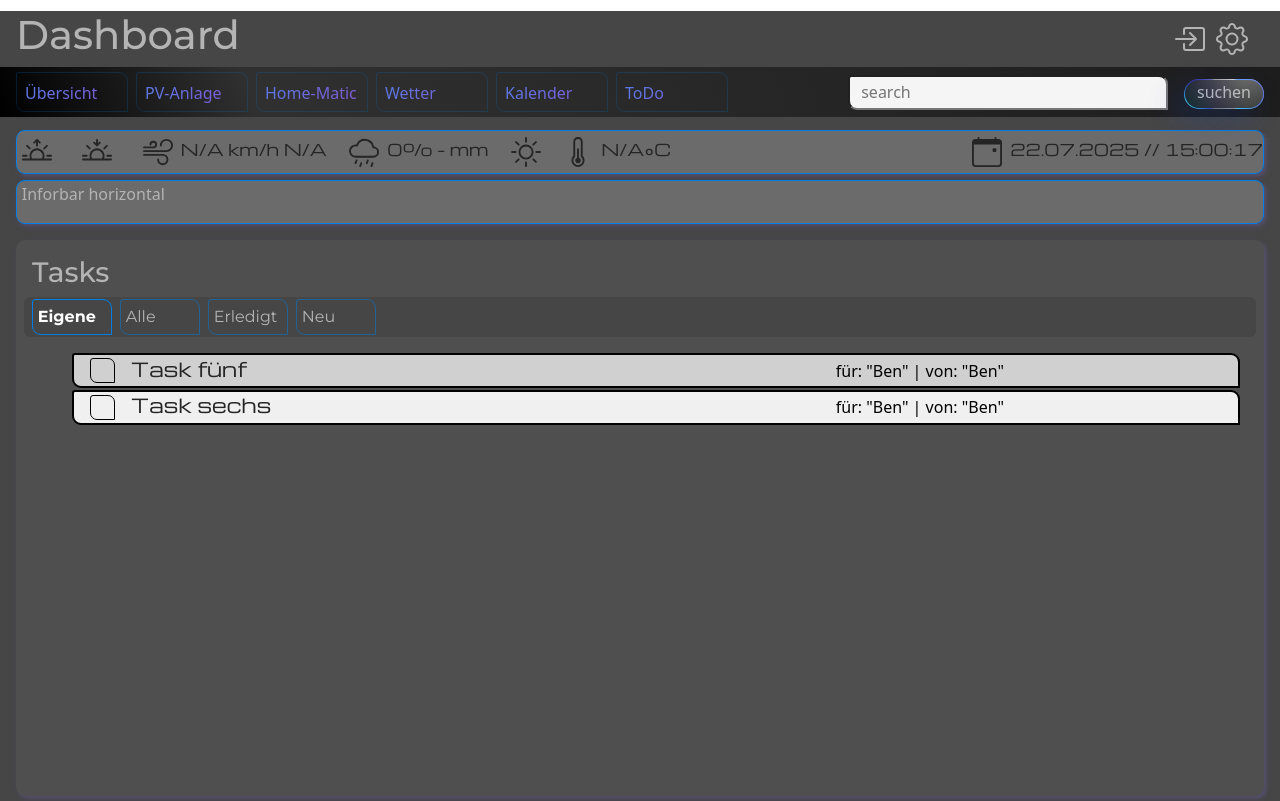
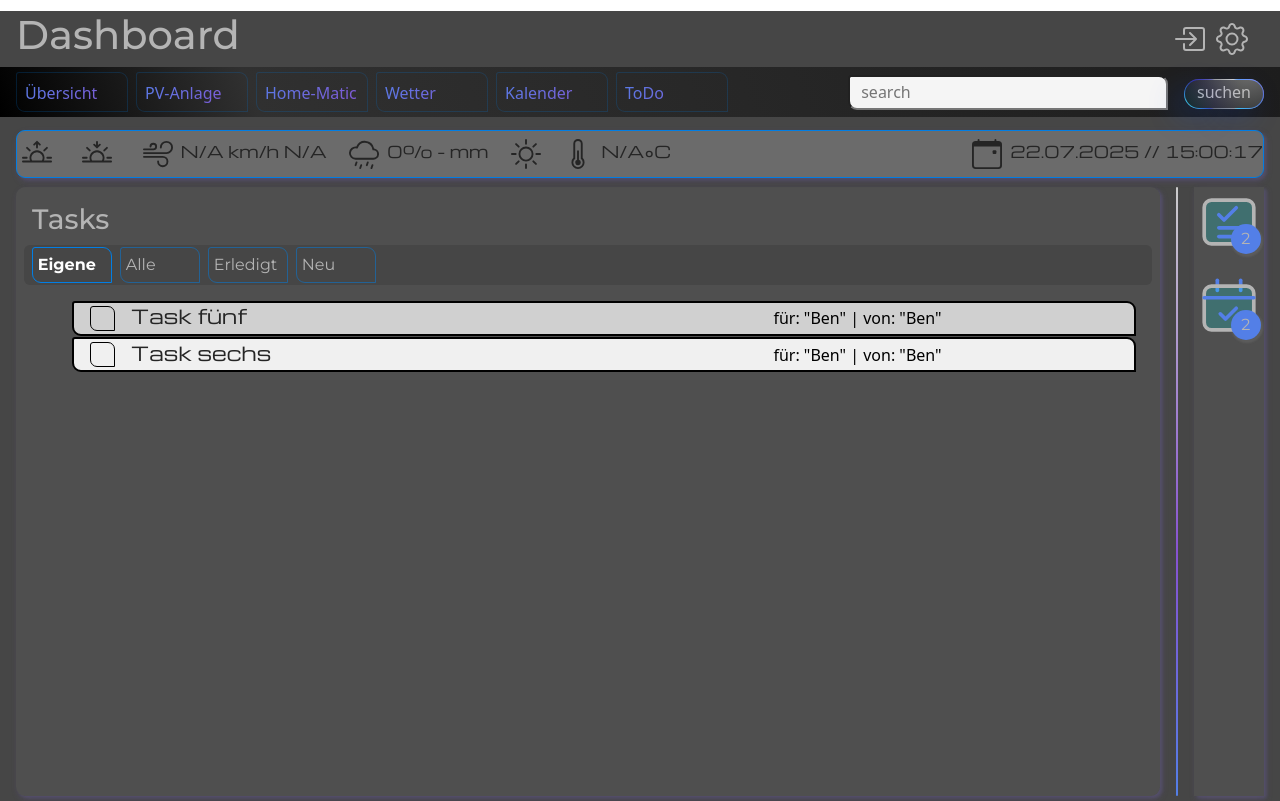
Before and after one commit to BeHinrichs/simpleCRM-Frontend, an Angular app: page /dashboard/task in a window 1280 px wide. Built offline with nearby package versions, Linux system fonts and the light colour scheme; no server answers.

Commit message:
Redesign Info-bar, fixes #29, fixes #30, fixes #33, fixes #34

```diff
--- a/src/app/dashboard/dashboard.css
+++ b/src/app/dashboard/dashboard.css
@@ -42,7 +42,6 @@
     justify-content: space-between;
     padding: 0 1rem 0 1rem;
     height: 86%;
-    width:100%;
     box-sizing: border-box;
     gap: 0.2rem;
 }
@@ -66,23 +65,6 @@
 .weather-bar {
     width: 100%;
 }
-.info-row {
-    display: none;
-    flex-direction: row;
-    /* justify-content: space-between;   */
-    align-items: center;
-    height: 7%;
-    width: 100%;
-    box-sizing: border-box;
-    margin-top: 0.1rem;
-    margin-bottom: 0.8rem;
-    border: 1px solid var(--accent-color);
-    padding-left:0.3rem;
-    color: var(--primary-color);
-    border-radius: 9px;
-    background-color: rgba(255, 255, 255, 0.2);
-    box-shadow: 2px 3px 6px 0 rgba(102, 80, 155, 0.3), 2.5px 2px 3px 0 rgba(114, 115, 179, 0.2);
-}
 .main-body {
     display: flex;
     flex-direction: row;
@@ -91,7 +73,7 @@
     gap: 0.5rem;
 }
 .main-content {
-    width: 70%;
+    width: 94%;
     box-sizing: border-box;
 }
 .router-outlet {
@@ -103,27 +85,20 @@
     margin: 0 0.5rem;
     border-radius: 1rem;
 }
+
 .info {
-    width: 30%;
     box-sizing: border-box;
 }
 .task {
     height: 40%;
 }
-.notice {
-    height: 60%;
+.app-task-bar {
+    width: 100%;
+    padding: 0.2rem 0;
 }
 
 /* ############# Media Querys - Responsive ############## */
 
 @media (max-width: 1300px) {
-    .divider, .info {
-        display: none;
-    }
-    .info-row {
-        display: flex;
-    }
-    .main-content {
-        width: 100%;
-    }
+
 }
--- a/src/app/dashboard/dashboard.html
+++ b/src/app/dashboard/dashboard.html
@@ -28,17 +28,13 @@
         <div class="weather">
             <app-weather-bar class="weather-bar"></app-weather-bar>
         </div>
-        <div class="info-row">
-            <p>Inforbar horizontal</p>
-        </div>
         <div class="main-body">
             <div class="main-content">
                 <router-outlet class="router-outlet"></router-outlet>
             </div>
             <div class="divider"></div>
             <div class="info">
-                <div class="task"><app-task-bar></app-task-bar></div>
-                <div class="shedule"><app-shedule></app-shedule></div>
+                <app-task-bar class="app-task-bar"></app-task-bar>
             </div>
 
         </div>
--- a/src/app/dashboard/task/task-bar/task-bar.css
+++ b/src/app/dashboard/task/task-bar/task-bar.css
@@ -4,22 +4,46 @@ a {
     color: var(--primary-color);
 
 }
-ul {
-    display: flex;
-    flex-direction: column;
-    min-width: 100%;
-    margin-left: -4rem;
-}
 
 .task-side-bar {
     min-height: 100%;
+    width: 100%;
     background-color: rgba(255, 255, 255, 0.05);
     box-shadow: 2px 3px 6px 0 rgba(102, 80, 155, 0.3), 2.5px 2px 3px 0 rgba(114, 115, 179, 0.2);
 }
-.task-side-barhead-h3 {
-    padding-left: 1rem;
+.task-count, .shedule-count {
+    width: 100;
+    position: relative;
+}
+.task-count-icon {
+
+    width: 100%;
+
+}
+.task-count-icon svg, .shedule-count svg {
+    width: 70px;
+    height: 70px;
+    fill: rgba(0, 255, 255, 0.185);
 }
 
+.task-count-icon svg path, .task-count-icon svg line, .shedule-count svg path, .shedule-count svg line  {
+    color: #537FE7;
+    fill: none;
+}
+.task-count-number, .shedule-count-number {
+    position:absolute;
+    top:2.3rem;
+    left: 2.3rem;
+    display: flex;
+    border-radius: 100%;
+    justify-content: center;
+    align-items: center;
+    width: 30px;
+    height: 30px;
+    background-color: #537FE7;
+    box-shadow: 1px 2px 2px 1px rgba(169, 169, 169, 0.144);
+    z-index: 2;
+}
 .divider {
     height: 2px;
     background: linear-gradient(to right, #cccccc, #8752D1 60%, #537FE7);
@@ -27,74 +51,11 @@ ul {
     margin-bottom: 0.5rem;
     border-radius: 1rem;
 }
-.task-list {
-    display: flex;
-    flex-direction: column;
-    justify-content: flex-start;
-    align-items: center;
-    margin:1rem;
-    margin-bottom: 2rem;
-    min-width: 100%;
-    font-family: michroma;
-    color: var(--dark-text);
-}
-
-
-
-
-
-.task-list-li-element {
-    display: flex;
-    flex-direction: row;
-    justify-content: flex-start;
-    align-items:center;
-    padding-left: 1rem;
-    height: 28px;
-    min-width: 100%;
-    box-sizing: border-box;
-    gap: 0.5rem;
-    border-radius: 3px 9px 0 9px;
-    background-color: #d0d0d0;
-    margin-bottom: 0.1rem;
-}
-
-.checkbox {
-    appearance: none;
-    width: 25px;
-    height: 25px;
-    margin-right: 0;
-    border: 1px solid black;
-    border-radius: 3px 7px 0 7px;
-}
-
-.checkbox:checked {
-    appearance: none;
-    /*  background-color:darkorchid; */
-    border: 1px solid rgb(172, 172, 172);
-    border-radius: 3px 7px 0 7px;
-
-    position: relative;
-}
-.text-stroke {
-    text-decoration: line-through;
-}
-.checkbox:checked::before {
-    content: "✔";
-    position: absolute;
-    font-size: 1.4rem;
-    color: rgb(74, 255, 74);
-    /* left: -0.2rem; */
-}
-
-.task-text {
-    margin-top: 0.8rem;
-    font-size: 1.2rem;
-}
 
 
 /* ################### Responsive / Media Querys  #######################*/
 @media (max-width: 810px) {
-    .task-list-h1, .teaser-list {
+    .task-list-h1, .task-list {
         max-width: 90%;
     }
 }
--- a/src/app/dashboard/task/task-bar/task-bar.html
+++ b/src/app/dashboard/task/task-bar/task-bar.html
@@ -1,31 +1,35 @@
 <section class="task-side-bar">
-    <div class="task-side-bar-head">
-        <a [routerLink]="['task']" routerLinkActive="router-link-activ" class="navigation-main-linkone">
-            <h3 class="task-side-barhead-h3">Deine Tasks</h3>
-        </a>
-    </div>
-    <div class="divider"></div>
-    <div class="task-list">
-        <ul class="task-list-ul">
-            @if(tasks()){
-                @for (task of tasks(); track task.id) {
-                    <li class="task-list-li-element">
-                        <input
-                        [checked]="task.checked"
-                        class="checkbox"
-                        type="checkbox"
-                        (change)="toggleStatus(task)"
-                        />
-                        <div class="task-list-text">
-                        <p class="task-text" [ngClass]="{'text-stroke': task.checked}">{{ task.title }}</p>
-                        </div>
-                    </li>
-                    }
-            } @else {
-                <li class="task-list-li-element">
-                    <p>Keine Tasks vorhanden</p>
-                </li>
-            }
-        </ul>
-    </div>
+    <a [routerLink]="['task']" routerLinkActive="router-link-activ" class="task-bar-link">
+        <div class="task-count">
+            <p class="task-count-icon">
+                <svg xmlns="http://www.w3.org/2000/svg" viewBox="0 0 24 24" fill="none" stroke="currentColor" stroke-width="1.25" stroke-linecap="round" stroke-linejoin="round">
+                    <rect x="3.5" y="4.5" width="17" height="15" rx="2.5" ry="2.5"></rect>
+                    <path d="M8.5 9.5l1.8 1.8 4.2-4.2"></path>
+                    <line x1="8.5" y1="14" x2="15.5" y2="14"></line>
+                    <line x1="8.5" y1="17" x2="15.5" y2="17"></line>
+                </svg>
+            </p>
+            <p class="task-count-number">{{ this.getTaskCount() }}</p>
+        </div>
+    </a>
+    <a [routerLink]="['shedule']" routerLinkActive="router-link-activ" class="task-bar-link">
+        <div class="shedule-count">
+            <p class="shedule-count-icon">
+                <svg xmlns="http://www.w3.org/2000/svg" viewBox="0 0 24 24" fill="none" stroke="currentColor" stroke-width="1.25" stroke-linecap="round" stroke-linejoin="round">
+                    <!-- Ringe oben -->
+                    <line x1="8" y1="2.5" x2="8" y2="6"/>
+                    <line x1="16" y1="2.5" x2="16" y2="6"/>
+                    <!-- Kalenderrahmen -->
+                    <rect x="3.5" y="4.5" width="17" height="15" rx="2.5" ry="2.5"/>
+                    <!-- Kopfzeile -->
+                    <line x1="3.5" y1="8.5" x2="20.5" y2="8.5"/>
+                    <!-- Termin (Häkchen) -->
+                    <path d="M9 14l1.8 1.8 3.7-3.7"/>
+                </svg>
+            </p>
+            <p class="shedule-count-number">{{ this.getTaskCount() }}</p>
+        </div>
+
+    </a>
+
 </section>
--- a/src/app/dashboard/task/task-bar/task-bar.ts
+++ b/src/app/dashboard/task/task-bar/task-bar.ts
@@ -19,15 +19,25 @@ export class TaskBar {
   ));
 
   constructor() { }
+getTaskCount(): number {
+  return this.tasks().length;
+}
+
+/*   updateTask(task: Task) {
+    this.taskService.updateTask(task);
+  } */
+
+/*   toggleStatus(task: Task) {
+    task.checked = !task.checked;
+    task.checked ? task.status = "complete" : task.status = "incomplete";
+    this.updateTask(task);
+  } */
 
 
-  updateTask(task: Task) {
-      this.taskService.updateTask(task);
-    }
 
-    toggleStatus(task: Task) {
-      task.checked = !task.checked;
-      task.checked ? task.status = "complete" : task.status = "incomplete";
-      this.updateTask(task);
-    }
 }
+const screenWidth = window.innerWidth;
+console.log('Screenwidth: ', screenWidth, "px");
+if(screenWidth <= 1440) {
+  console.log('Hurra Deine Schleife wirkt!')
+}
```
Also changed, not shown: src/assets/images/app-icons/shedule.svg (added), src/assets/images/app-icons/task.svg (added).
